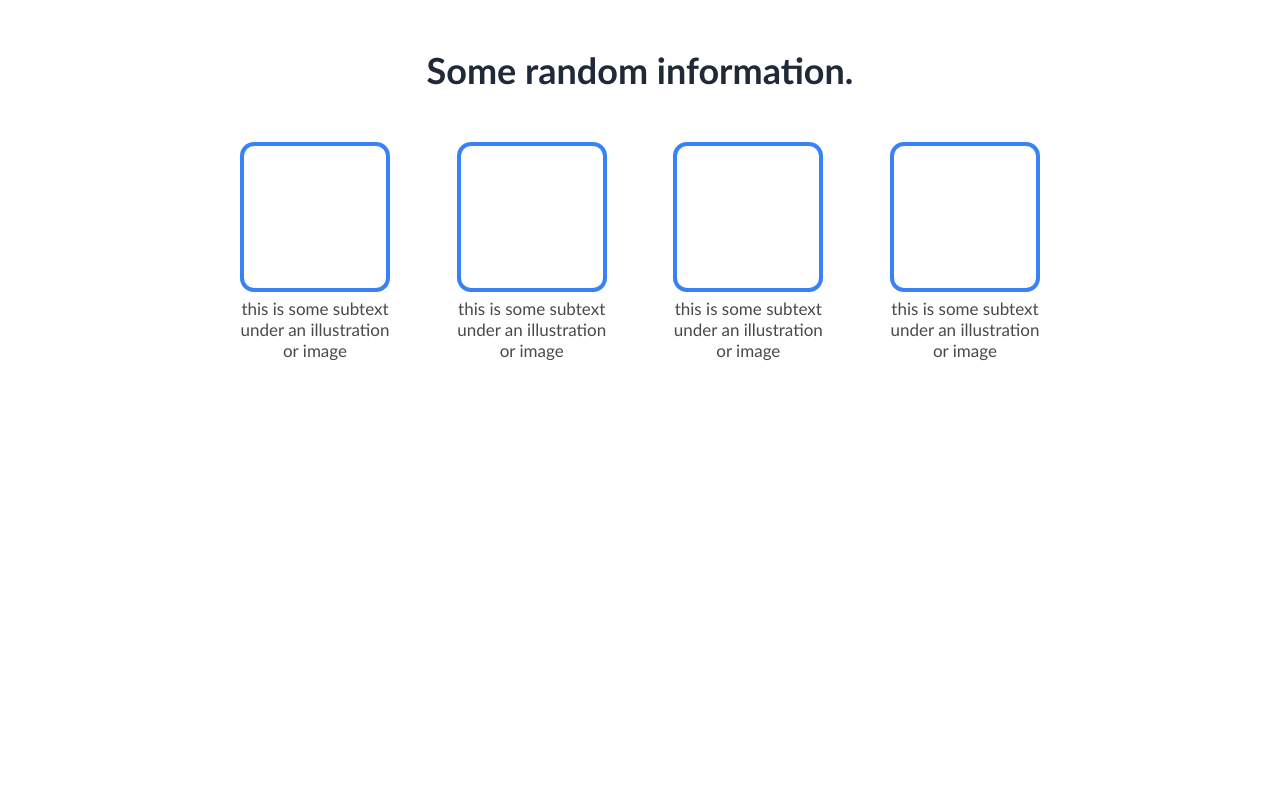
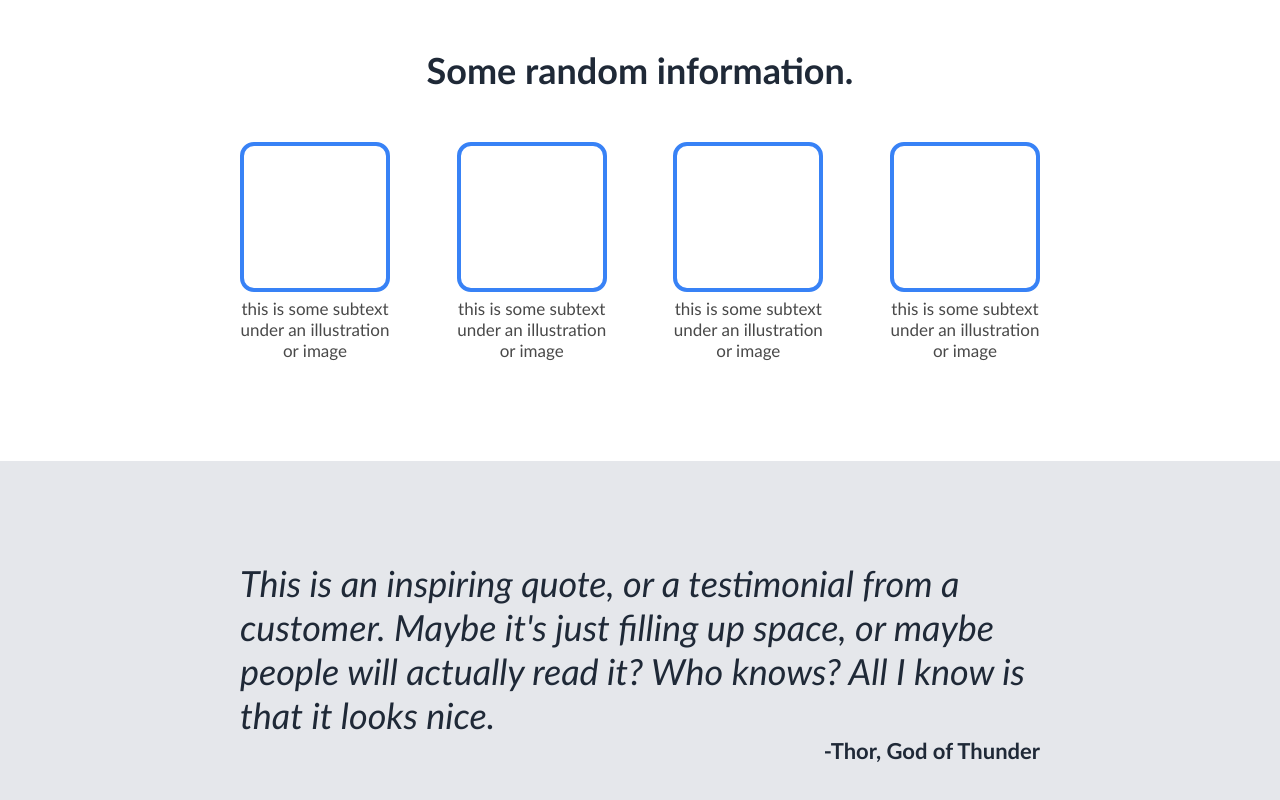
Before and after one commit to Konstanenonen/Example-Landing-Page, a plain HTML site: page index.html in a window 1280 px wide. Shown: the part 710-1510 px from the top of the page. Before the commit the page ends 1171 px from the top, so only its background shows below. Drawn offline with Linux system fonts and the light colour scheme.

Commit message:
Finished quote section

```diff
--- a/index.html
+++ b/index.html
@@ -27,7 +27,10 @@
           <button>Sign up</button>
         </div>
         <div>
-          <img src="../images/pexels-kat-smith-551628.jpg" alt="Happy smiling dog.">
+          <img
+            src="../images/pexels-kat-smith-551628.jpg"
+            alt="Happy smiling dog."
+          />
         </div>
       </div>
     </div>
@@ -52,7 +55,16 @@
         </div>
       </div>
     </div>
-    <div class="content-section"></div>
+    <div class="quote-section">
+      <div class="container">
+        <h2>
+          This is an inspiring quote, or a testimonial from a customer. Maybe it's
+          just filling up space, or maybe people will actually read it? Who knows?
+          All I know is that it looks nice.
+        </h2>
+        <h3>-Thor, God of Thunder</h3>
+      </div>
+    </div>
     <div class="content-section"></div>
     <footer></footer>
   </body>
--- a/style.css
+++ b/style.css
@@ -112,3 +112,30 @@ button {
   font-size: 17px;
   color: rgb(73, 73, 73);
 }
+
+/* Quote section */
+
+.quote-section {
+  padding: 100px 10%;
+  background-color: #E5E7EB;
+}
+
+.quote-section .container {
+  max-width: 800px;
+  margin: auto;
+  display: flex;
+  flex-direction: column;
+  align-items: flex-end;
+}
+
+.quote-section h2 {
+  color: #1F2937;
+  font-size: 36px;
+  font-weight: 100;
+  font-style: italic;
+}
+
+.quote-section h3 {
+  color: #1F2937;
+  font-size: 22px;
+}
```
